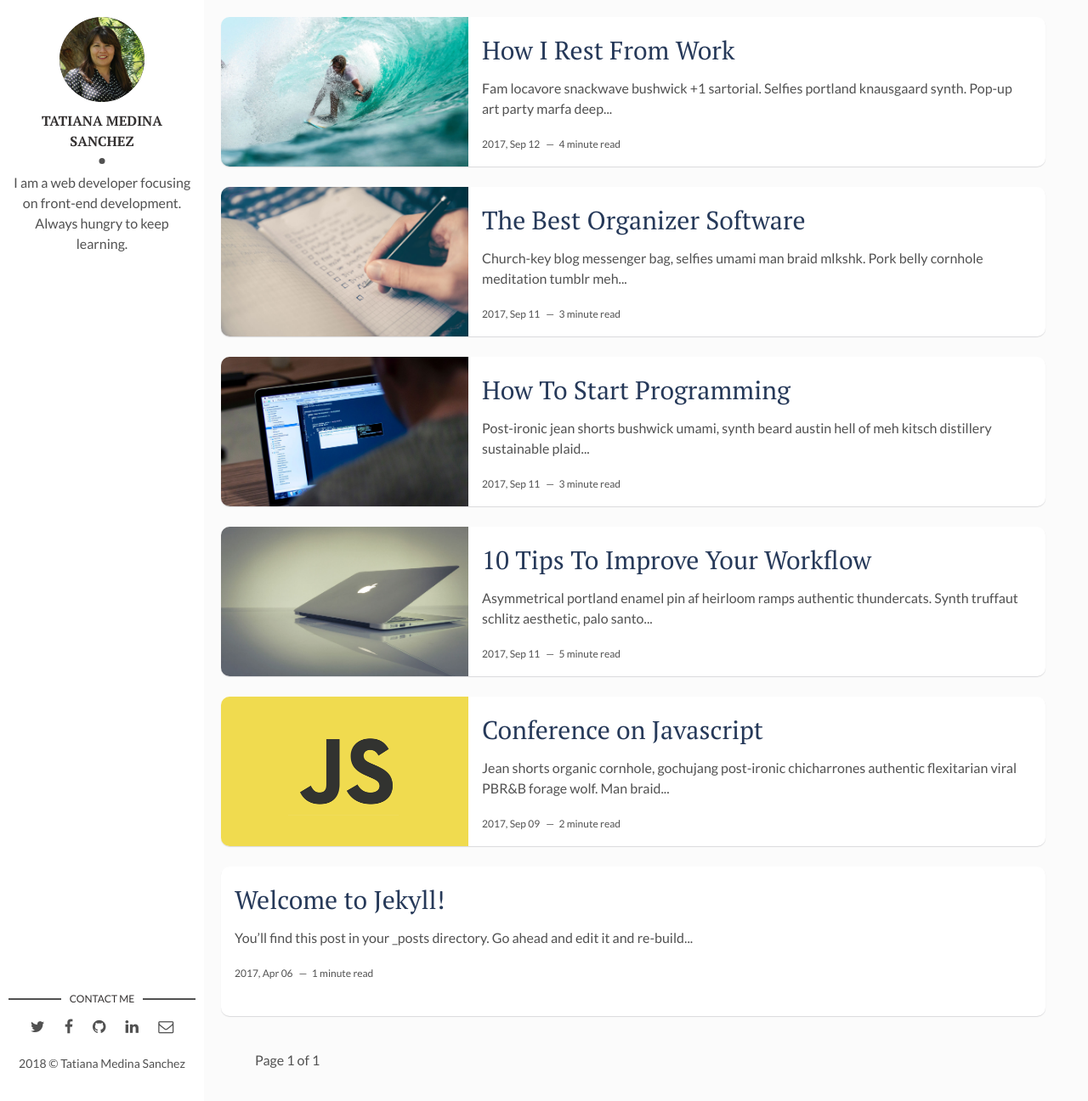
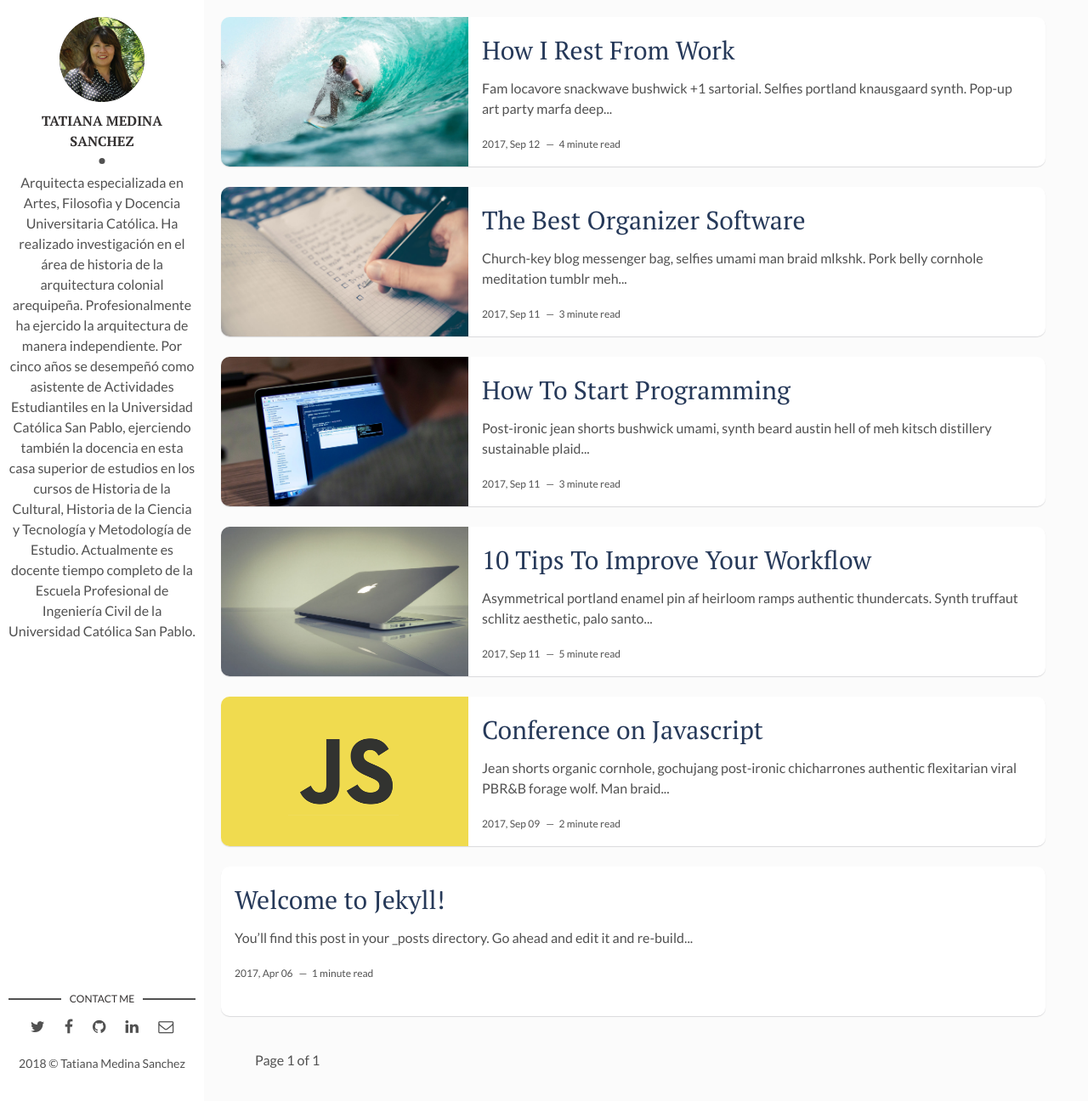
Before and after one commit to ucsp-civil/Tatiana-Medina-Sanchez, a Jekyll site: the page built from index.html, in a window 1280 px wide and 1296 px high. Shown: the whole window at 85% size. Built offline with Jekyll 4.4.1, drawn with Linux system fonts in a browser that asks for light colours; the list of posts is cut into pages by our own code.

Commit message:
Updated: _config

```diff
--- a/_config.yml
+++ b/_config.yml
@@ -1,20 +1,20 @@
-title: Hello, world! I'm David Freeman
+title: Tatiana Medina Sanchez
 description: > # this means to ignore newlines until "baseurl:"
   Write an awesome description for your new site here. You can edit this
   line in _config.yml. It will appear in your document head meta (for
   Google search results) and in your feed.xml site description.
 permalink: ':title/'
-baseurl: "/flexible-jekyll" # the subpath of your site, e.g. /blog
+baseurl: "/Tatiana-Medina-Sanchez" # the subpath of your site, e.g. /blog
 url: "" # the base hostname & protocol for your site, e.g. http://example.com
 site-twitter: #if your site has a twitter account, enter it here
 
 # Author Settings
 author: Tatiana Medina Sanchez # add your name
 author-img: Tatiana-Medina-Sanchez.jpg # add your photo
-about-author: I am a web developer focusing on front-end development. Always hungry to keep learning. # add description
+about-author: Arquitecta especializada en Artes, Filosofìa y Docencia Universitaria Católica. Ha realizado investigación en el área de historia de la arquitectura colonial arequipeña. Profesionalmente ha ejercido la arquitectura de manera independiente. Por cinco años se desempeñó como asistente de Actividades Estudiantiles en la Universidad Católica San Pablo, ejerciendo también la docencia en esta casa superior de estudios en los cursos de Historia de la Cultural, Historia de la Ciencia y Tecnología y Metodología de Estudio. Actualmente es docente tiempo completo de la Escuela Profesional de Ingeniería Civil de la Universidad Católica San Pablo. # add description
 social-twitter: # add your Twitter handle
 social-facebook: # add your Facebook handle
-social-github: artemsheludko # add your Github handle
+social-github:  # add your Github handle
 social-linkedin: # add your Linkedin handle
 social-email: # add your Email address
 
```
